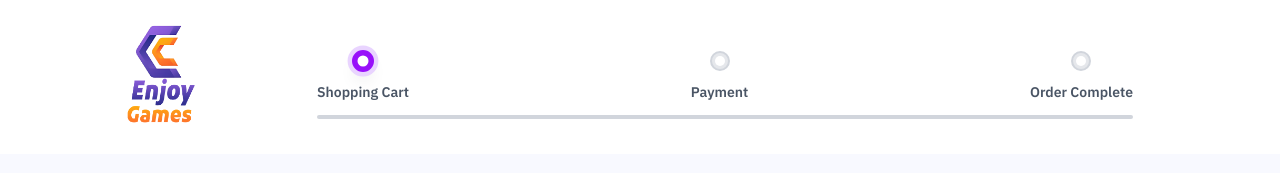
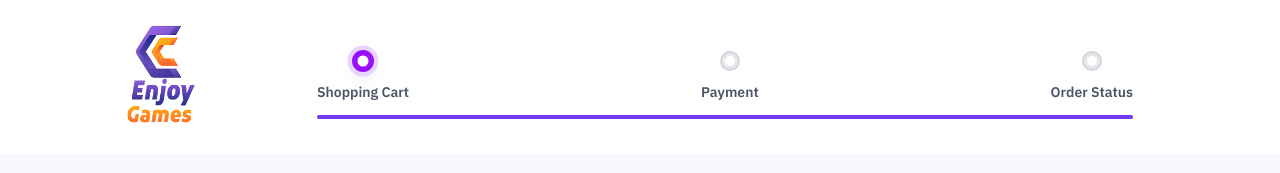
Before and after one commit to Waseemko-ayman/Enjoy-Games, a Next.js app: page /en/my-cart in a window 1280 px wide. Shown: the top 173 px of the page. Built offline with nearby package versions, Linux system fonts and the light colour scheme; no server answers.

Commit message:
Payment request success and failure page completed, payment-result page removed, StepIndicator and MyCartPage modified based on new additions

```diff
--- a/app/[locale]/(appPages)/payment-result/page.tsx
+++ /dev/null
@@ -1,6 +0,0 @@
-import PaymentResultPage from '@/components/pages/payment-result';
-import React from 'react';
-
-const paymentResult = () => <PaymentResultPage />;
-
-export default paymentResult;
--- a/components/molecules/StepIndicator.tsx
+++ b/components/molecules/StepIndicator.tsx
@@ -9,11 +9,15 @@ import Image from 'next/image';
 import { PATHS } from '@/data/paths';
 import { StepIndicatorProps } from '@/interfaces';
 import { useTranslations } from 'next-intl';
+import { FaX } from 'react-icons/fa6';
 
-const StepIndicator: React.FC<StepIndicatorProps> = ({ steps }) => {
+const StepIndicator: React.FC<StepIndicatorProps> = ({ steps, success }) => {
   const totalSteps = steps.length;
   const completedCount = steps.filter((s) => s.isCompleted).length;
-  const progressPercentage = (completedCount / (totalSteps - 1)) * 100;
+const progressPercentage =
+  success === false || success === true
+    ? 100
+    : (completedCount / (totalSteps - 1)) * 100;
   const t = useTranslations('MyCart.stepsTitles');
 
   return (
@@ -35,38 +39,48 @@ const StepIndicator: React.FC<StepIndicatorProps> = ({ steps }) => {
           <div className="relative z-20 w-full max-w-3/4 mx-auto max-sm:overflow-x-auto max-sm:scroll-smooth scrollbar-none">
             <div className="min-w-max">
               <div className="flex justify-between items-center pt-10 max-sm:pt-7 space-x-9 px-2 sm:px-0">
-                {steps.map((step) => (
+                {steps.map((step) => {
+                  const isFinalStep = step.id === 3;
+                  const failed = isFinalStep && success === false;
+
+                  const circleClasses = step.isCompleted
+                    ? failed
+                      ? 'bg-red-500 border-red-500 text-white shadow-lg scale-110 ring-4 ring-red-200'
+                      : 'bg-green-500 border-green-500 text-white shadow-lg scale-110 ring-4 ring-green-200'
+                    : step.isCurrent
+                    ? 'bg-purple-600 border-purple-600 text-white shadow-lg scale-110 ring-4 ring-purple-200'
+                    : 'bg-gray-200 border-gray-300 text-gray-500';
+
+                  const labelColor = step.isCompleted
+                    ? failed
+                      ? 'text-red-500'
+                      : 'text-enjoy-primary'
+                    : 'text-gray-600';
+
+                  return (
                     <div key={step.id} className="flex flex-col items-center">
                       <div
-                      className={`
-                        w-5 h-5 rounded-full flex items-center justify-center border-2 mb-3 transition-all duration-300
-                        ${
-                          step.isCompleted
-                            ? 'bg-green-500 border-green-500 text-white shadow-lg scale-110 ring-4 ring-green-200'
-                            : step.isCurrent
-                            ? 'bg-purple-600 border-purple-600 text-white shadow-lg scale-110 ring-4 ring-purple-200'
-                            : 'bg-gray-200 border-gray-300 text-gray-500'
-                        }
-                      `}
+                        className={`w-5 h-5 rounded-full flex items-center justify-center border-2 mb-3 transition-all duration-300 ${circleClasses}`}
                       >
                         {step.isCompleted ? (
+                          failed ? (
+                            <FaX className="w-3 h-3" />
+                          ) : (
                             <Check className="w-3.5 h-3.5" />
+                          )
                         ) : (
                           <div className="bg-white w-2.5 h-2.5 rounded-full"></div>
                         )}
                       </div>
 
                       <h3
-                      className={`text-sm font-semibold mb-2 transition-colors duration-300 ${
-                        step.isCompleted
-                          ? 'text-enjoy-primary'
-                          : 'text-gray-600'
-                      }`}
+                        className={`text-sm font-semibold mb-2 transition-colors duration-300 ${labelColor}`}
                       >
                         {t(step.key)}
                       </h3>
                     </div>
-                ))}
+                  );
+                })}
               </div>
 
               {/* Background Line */}
--- a/components/pages/my-cart/Sections/OrderCompleteStep.tsx
+++ b/components/pages/my-cart/Sections/OrderCompleteStep.tsx
@@ -23,7 +23,7 @@ const OrderCompleteStep: React.FC<OrderCompleteStepProps> = ({
 }) => {
   const t = useTranslations('MyCart.order');
   const btnTexts = useTranslations('BtnTexts');
-  const points = 1000;
+  // const points = 1000;
 
   return (
     <Layer otherClassName="!my-9 sm:!my-12">
@@ -97,7 +97,7 @@ const OrderCompleteStep: React.FC<OrderCompleteStepProps> = ({
               </div>
             </MotionSection>
 
-            <MotionSection index={3}>
+            {/* <MotionSection index={3}>
               <div className="mt-6 sm:mt-8 p-4 bg-enjoy-glass rounded-lg">
                 <div className="flex items-center justify-center gap-2 text-enjoy-primary mb-2">
                   <span className="text-2xl">⭐</span>
@@ -107,7 +107,7 @@ const OrderCompleteStep: React.FC<OrderCompleteStepProps> = ({
                 </div>
                 <p className="text-sm text-gray-600">{t('pointsUsageInfo')}</p>
               </div>
-            </MotionSection>
+            </MotionSection> */}
           </CardWrapper>
         </div>
       </Container>
--- a/components/pages/my-cart/index.tsx
+++ b/components/pages/my-cart/index.tsx
@@ -6,30 +6,51 @@ import StepIndicator from '@/components/molecules/StepIndicator';
 import CartContent from '@/components/pages/my-cart/Sections/CartContent';
 import { useCartContext } from '@/context/CartContext';
 import { useTranslations } from 'next-intl';
-import React, { useEffect, useState } from 'react';
+import React, { useState } from 'react';
 import { useSearchParams } from 'next/navigation';
+import PaymentFailedStep from './Sections/PaymentFailedStep';
 
 const STEPS = {
   CART: 1,
   PAYMENT: 2,
   COMPLETE: 3,
+  FAILED: 4,
 };
 
 const MyCartPage = () => {
-  // const [currentStep, setCurrentStep] = useState(STEPS.CART);
   const searchParams = useSearchParams();
-  const status = searchParams.get('status');
+  const successParam = searchParams.get('success');
+  const success = successParam === 'true';
 
-  const [currentStep, setCurrentStep] = useState(() =>
-    status === 'paid' ? STEPS.COMPLETE : STEPS.CART
-  );
+  const orderId = searchParams.get('order') || '';
+  const amountCents = parseInt(searchParams.get('amount_cents') || '0', 10);
+  const currency = searchParams.get('currency') || 'ر.س.';
 
-  const [orderNumber] = useState('DL' + Math.random().toString().substr(2, 8));
+  const urlParams = new URLSearchParams(window.location.search);
+  const message = urlParams.get('data.message') || '';
+
+  const [currentStep, setCurrentStep] = useState(() => {
+    const hasPaymentParams =
+      searchParams.get('order') &&
+      searchParams.get('amount_cents') &&
+      searchParams.get('currency') &&
+      successParam !== null;
+
+    if (hasPaymentParams && successParam === 'true') return STEPS.COMPLETE;
+    if (hasPaymentParams && successParam === 'false') return STEPS.FAILED;
+    return STEPS.CART;
+  });
 
   const t = useTranslations('MyCart');
   const btnTexts = useTranslations('BtnTexts');
+  const { cartItems, clearCart } = useCartContext();
 
-  const { cartItems, clearCart } = useCartContext();
+  const finalStepKey =
+    successParam === 'true'
+      ? 'complete'
+      : successParam === 'false'
+      ? 'failed'
+      : 'default';
 
   const steps = [
     {
@@ -46,9 +67,10 @@ const MyCartPage = () => {
     },
     {
       id: 3,
-      key: 'complete',
-      isCompleted: currentStep > STEPS.COMPLETE,
-      isCurrent: currentStep === STEPS.COMPLETE,
+      key: finalStepKey,
+      isCompleted:
+        currentStep === STEPS.COMPLETE || currentStep === STEPS.FAILED,
+      isCurrent: currentStep === STEPS.COMPLETE || currentStep === STEPS.FAILED,
     },
   ];
 
@@ -56,17 +78,9 @@ const MyCartPage = () => {
     setCurrentStep(STEPS.PAYMENT);
   };
 
-  // const handlePaymentComplete = () => {
-  //   setCurrentStep(STEPS.COMPLETE);
-  // };
-
   const handleOrderComplete = () => {
     clearCart();
-    setCurrentStep(STEPS.CART);
-  };
-
-  const handleBackToCart = () => {
-    setCurrentStep(STEPS.CART);
+    window.location.href = '/store';
   };
 
   const totalAmount = cartItems.reduce(
@@ -74,21 +88,12 @@ const MyCartPage = () => {
     0
   );
 
-  useEffect(() => {
-    if (status === 'paid') {
-      setCurrentStep(STEPS.COMPLETE);
-    }
-  }, [status]);
-
   return (
     <div>
-      {/* Step Indicator */}
-      <StepIndicator steps={steps} />
+      <StepIndicator steps={steps} success={success} />
 
-      {/* Step Content */}
-      {currentStep === STEPS.CART && (
-        <>
-          {cartItems.length > 0 ? (
+      {currentStep === STEPS.CART &&
+        (cartItems.length > 0 ? (
           <CartContent
             items={cartItems}
             onProceedToPayment={handleProceedToPayment}
@@ -101,23 +106,29 @@ const MyCartPage = () => {
             buttonText={btnTexts('StartMarketingNow')}
             btnlink="/store"
           />
-          )}
-        </>
-      )}
+        ))}
 
       {currentStep === STEPS.PAYMENT && (
         <PaymentStep
           items={cartItems}
-          // onPaymentComplete={handlePaymentComplete}
-          onBackToCart={handleBackToCart}
+          onBackToCart={() => setCurrentStep(STEPS.CART)}
           totalAmount={totalAmount}
         />
       )}
 
       {currentStep === STEPS.COMPLETE && (
         <OrderCompleteStep
+          orderNumber={orderId}
+          amountCents={amountCents}
+          currency={currency}
           onReturnToStore={handleOrderComplete}
-          orderNumber={orderNumber}
+        />
+      )}
+
+      {currentStep === STEPS.FAILED && (
+        <PaymentFailedStep
+          onRetry={handleOrderComplete}
+          errorMessage={message}
         />
       )}
     </div>
--- a/components/pages/payment-result/index.tsx
+++ /dev/null
@@ -1,49 +0,0 @@
-'use client';
-
-import React from 'react';
-import { useSearchParams } from 'next/navigation';
-import StepIndicator from '@/components/molecules/StepIndicator';
-import OrderCompleteStep from '../my-cart/Sections/OrderCompleteStep';
-import PaymentFailedStep from '../my-cart/Sections/PaymentFailedStep';
-
-const PaymentResultPage = () => {
-  const searchParams = useSearchParams();
-  const orderId = searchParams.get('order') || '';
-  const amountCentsStr = searchParams.get('amount_cents') || '0';
-  const currency = searchParams.get('currency') || 'SAR';
-  const success = searchParams.get('success') === 'true';
-
-  // Since keys with dots may not be accessible via get(), parse manually:
-  const urlParams = new URLSearchParams(window.location.search);
-  const message = urlParams.get('data.message') || '';
-
-  const amountCents = parseInt(amountCentsStr, 10);
-
-  return (
-    <>
-      <StepIndicator
-        steps={[
-          { id: 1, key: 'cart', isCompleted: true, isCurrent: false },
-          { id: 2, key: 'payment', isCompleted: true, isCurrent: false },
-          { id: 3, key: 'complete', isCompleted: true, isCurrent: true },
-        ]}
-      />
-
-      {success ? (
-        <OrderCompleteStep
-          orderNumber={orderId}
-          amountCents={amountCents}
-          currency={currency}
-          onReturnToStore={() => (window.location.href = '/store')}
-        />
-      ) : (
-        <PaymentFailedStep
-          onRetry={() => (window.location.href = '/store')}
-          errorMessage={message}
-        />
-      )}
-    </>
-  );
-};
-
-export default PaymentResultPage;
--- a/messages/ar.json
+++ b/messages/ar.json
@@ -316,7 +316,9 @@
     "stepsTitles": {
       "cart": "سلة التسوق",
       "payment": "الدفع",
-      "complete": "إتمام الطلب"
+      "complete": "إتمام الطلب",
+      "failed": "فشل الطلب",
+      "default": "حالة الطلب"
     },
     "discountSuccess": "تمت عملية الخصم بنجاح.",
     "discountFaild": "رمز الكوبون المحدد غير صالح.",
--- a/messages/en.json
+++ b/messages/en.json
@@ -316,7 +316,9 @@
     "stepsTitles": {
       "cart": "Shopping Cart",
       "payment": "Payment",
-      "complete": "Order Complete"
+      "complete": "Order Complete",
+      "failed": "Order Faile",
+      "default": "Order Status"
     },
     "discountSuccess": "The debit transaction was completed successfully.",
     "discountFaild": "The selected coupon code is invalid.",
```
Also changed, not shown: interfaces/index.ts (+7 -0 lines). Lines whose indentation alone changed are shown as unchanged.
